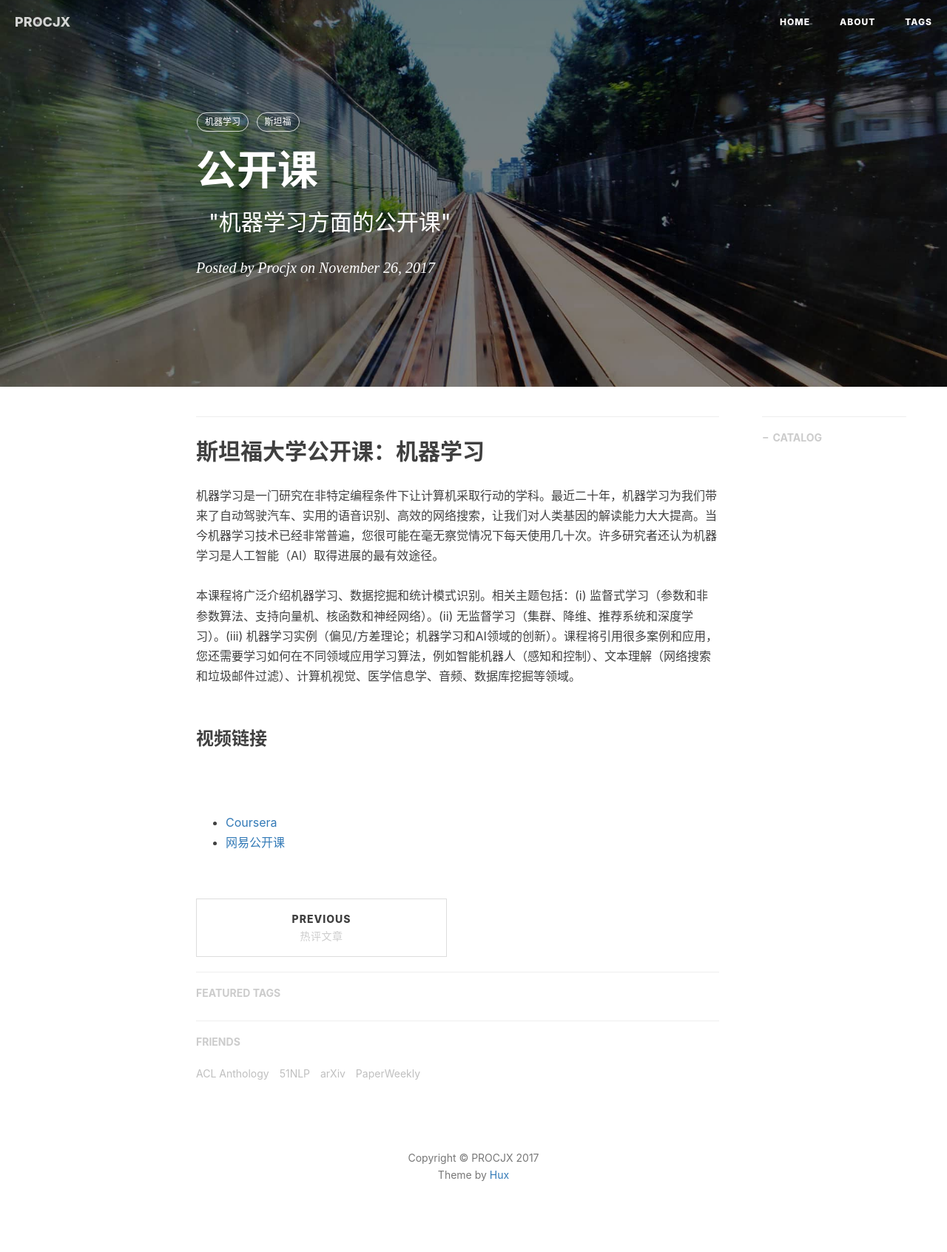
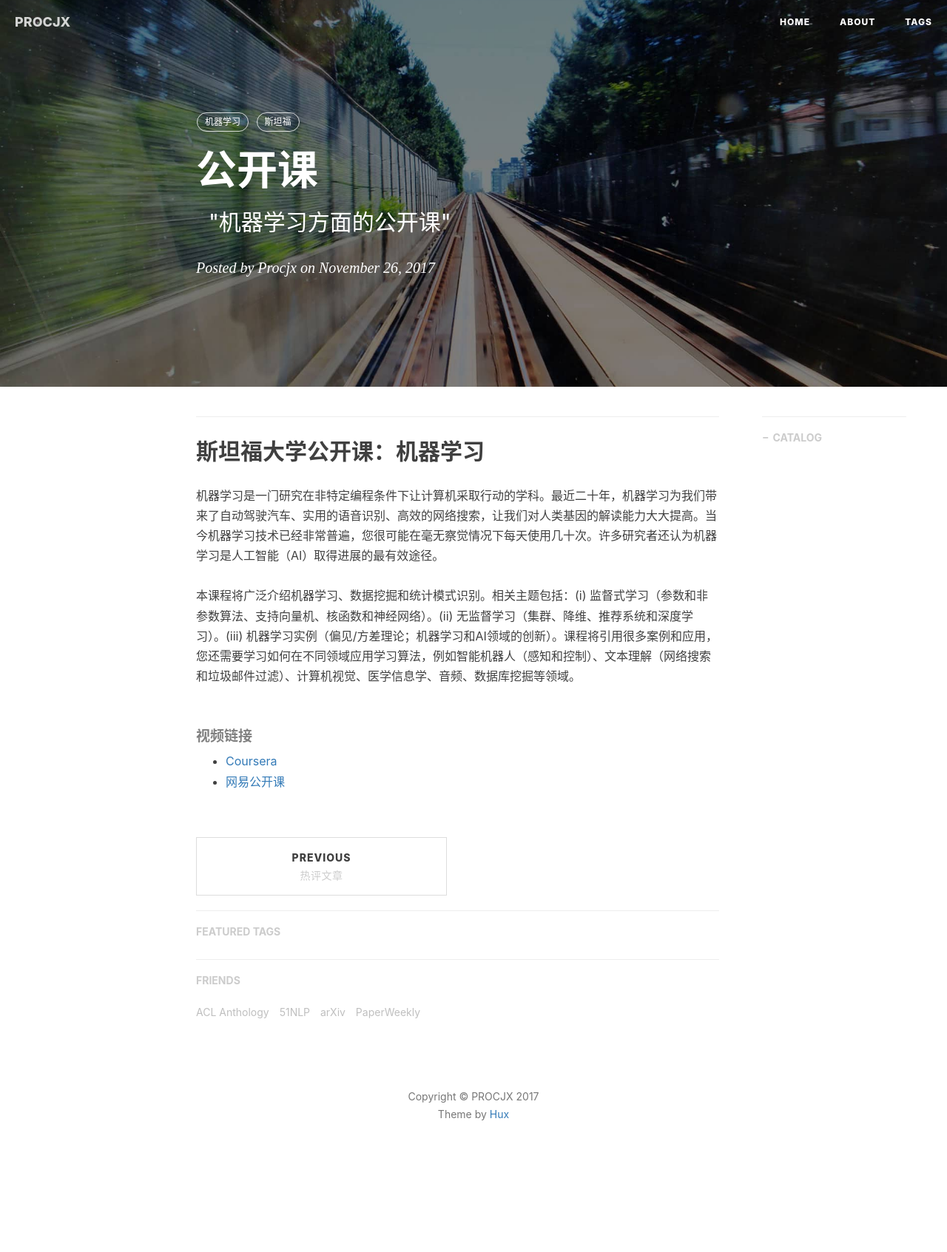
Before and after one commit to procjx/procjx.github.io.old, a Jekyll site: the page built from _posts/2017-11-26-公开课.md, in a window 1280 px wide. Shown: the whole page at 74% size. Built offline with Jekyll 4.4.1, drawn with Linux system fonts in a browser that asks for light colours; nearby versions of some CDN libraries; comment, search, counter and statistics services are not loaded; after the commit the page ends 1611 px from its top, so only the background shows below that.

Commit message:
Update 2017-11-26-公开课.md

```diff
--- a/_posts/2017-11-26-公开课.md
+++ b/_posts/2017-11-26-公开课.md
@@ -19,7 +19,6 @@ tags:
 <br/>
 本课程将广泛介绍机器学习、数据挖掘和统计模式识别。相关主题包括：(i) 监督式学习（参数和非参数算法、支持向量机、核函数和神经网络）。(ii) 无监督学习（集群、降维、推荐系统和深度学习）。(iii) 机器学习实例（偏见/方差理论；机器学习和AI领域的创新）。课程将引用很多案例和应用，您还需要学习如何在不同领域应用学习算法，例如智能机器人（感知和控制）、文本理解（网络搜索和垃圾邮件过滤）、计算机视觉、医学信息学、音频、数据库挖掘等领域。<br/>
 <br/>
-### 视频链接
-<br/>
+##### 视频链接
 - [Coursera](https://www.coursera.org/learn/machine-learning)<br/>
 - [网易公开课](http://open.163.com/special/opencourse/machinelearning.html)
```
